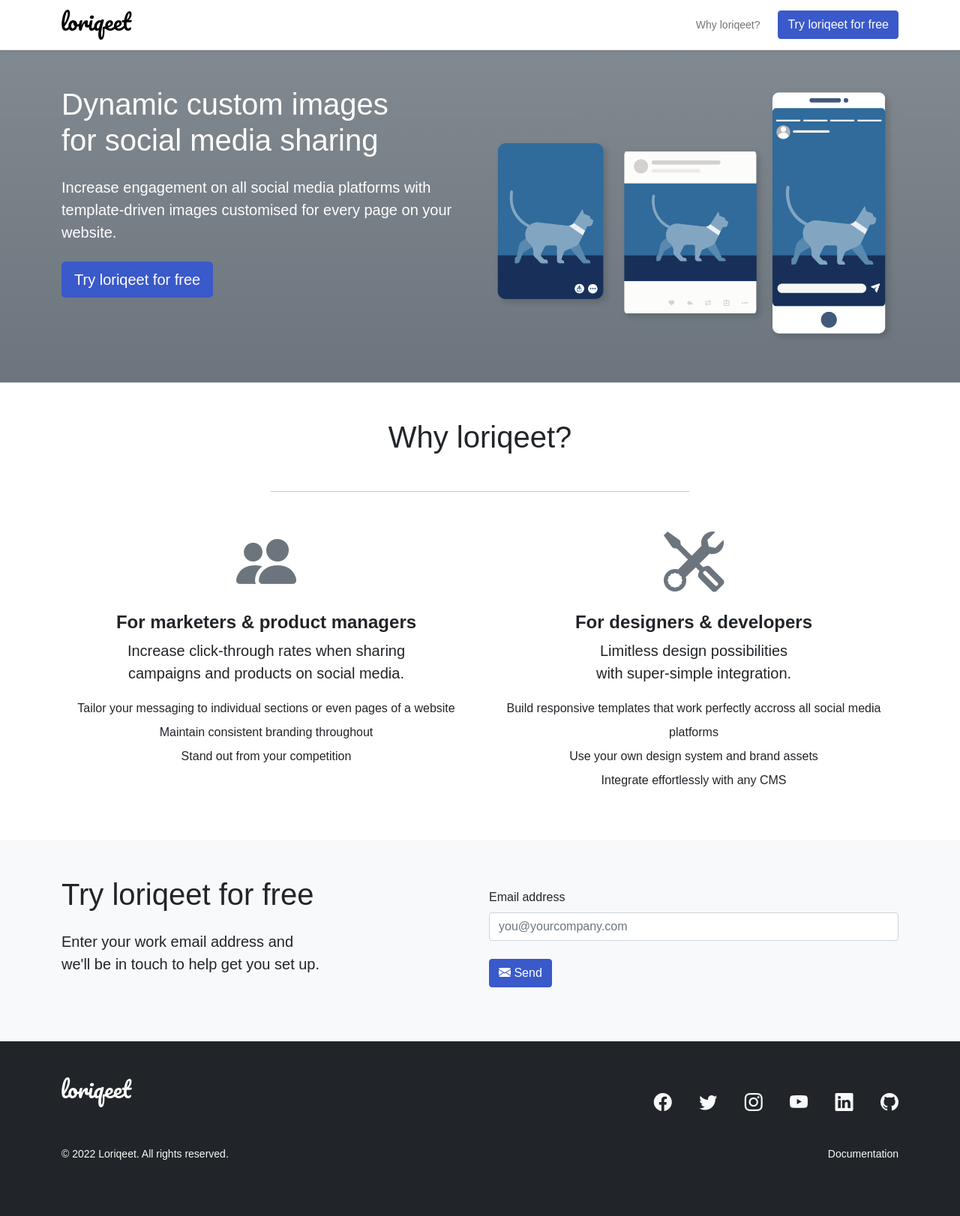
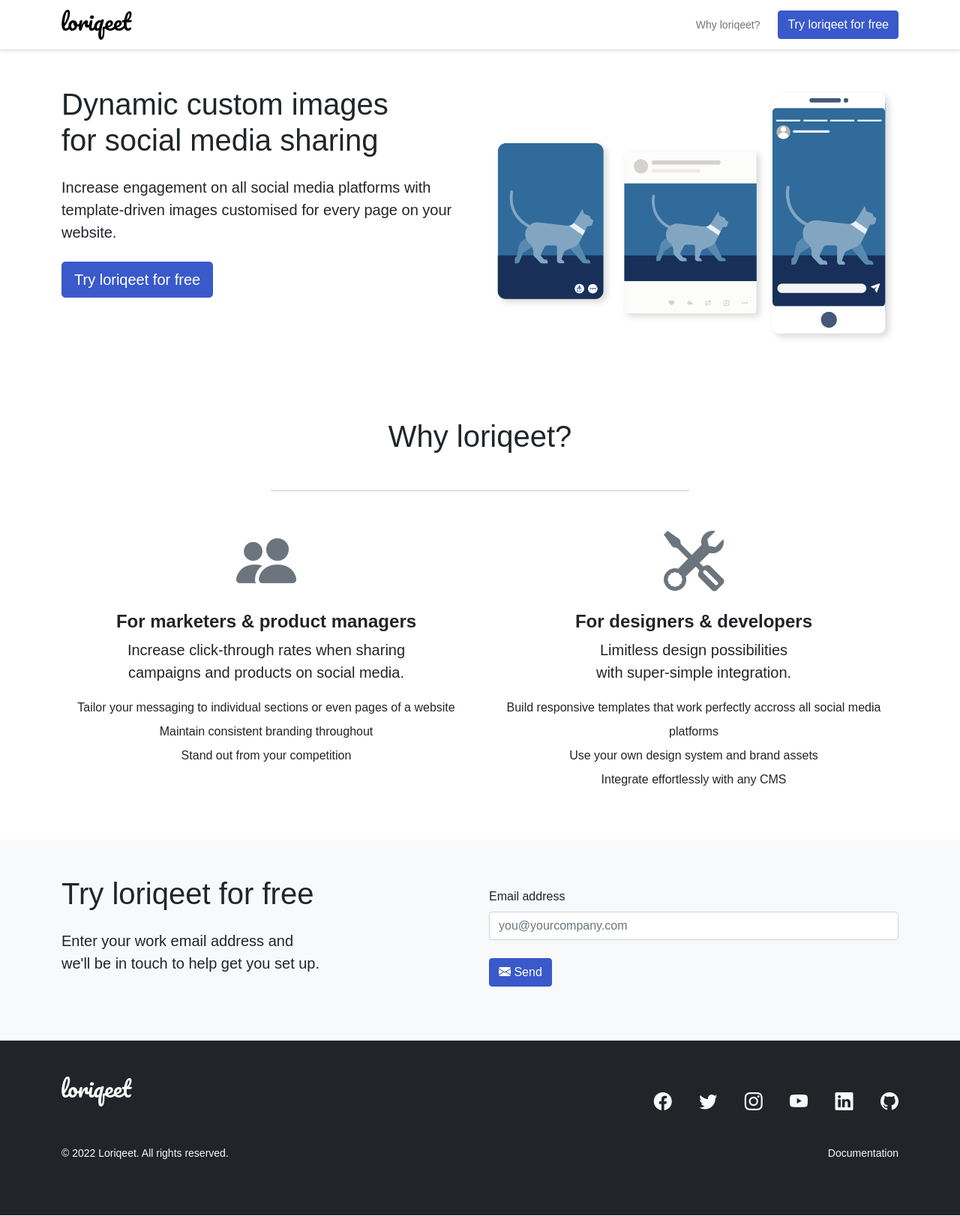
Before and after one commit to loriqeet/loriqeet.com, a Jekyll site: the page built from index.html, in a window 1280 px wide. Shown: the whole page at 75% size. Built offline with Jekyll 4.4.1, drawn with Linux system fonts in a browser that asks for light colours; some web fonts are replaced.

Commit message:
Update index.html

```diff
--- a/index.html
+++ b/index.html
@@ -2,7 +2,7 @@
 layout: page
 ---
 
-<header class="bg-secondary bg-gradient text-white border-bottom">
+<header>
   <div class="container">
     <div class="row">
       <div class="col-12 col-lg-6 py-5 text-center text-lg-start">
```
